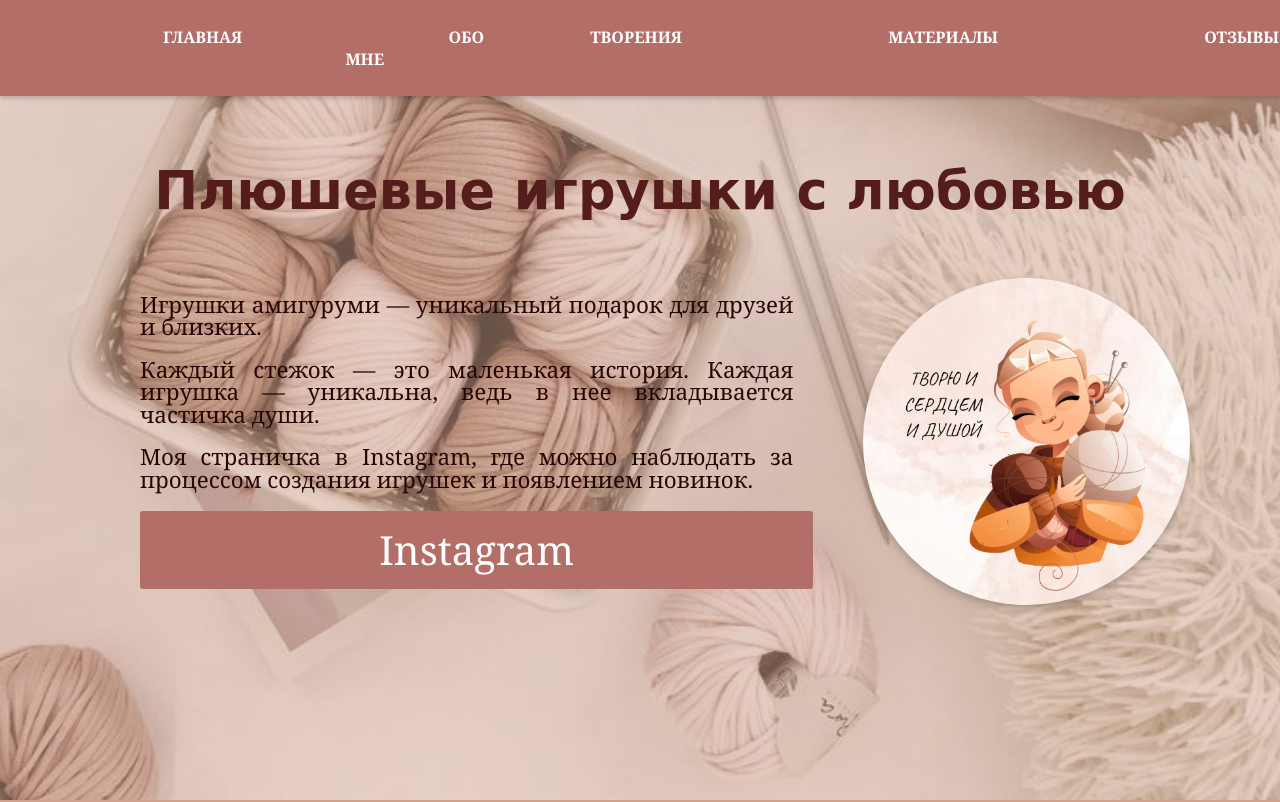
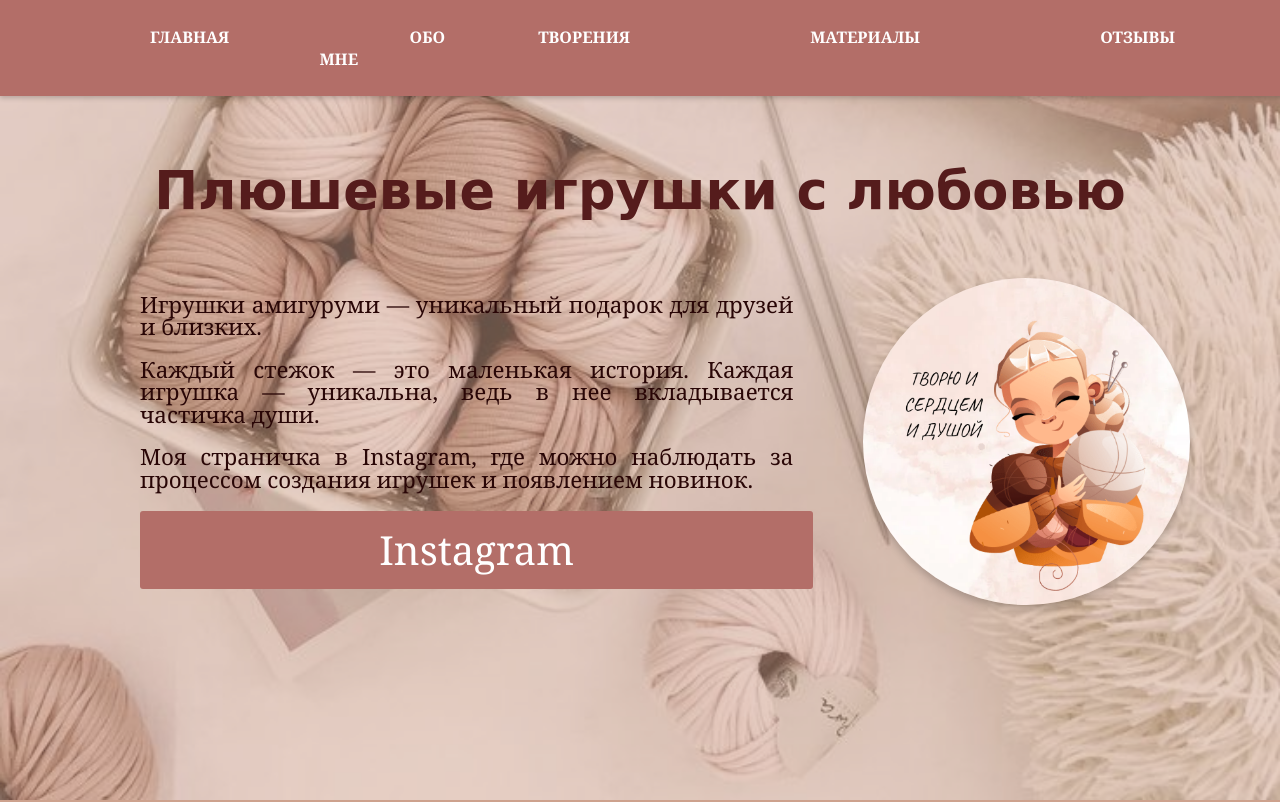
Before and after one commit to Urban-eliz/lab5, a website: page index.html in a window 1280 px wide. Shown: the top 802 px of the page. Drawn offline with Linux system fonts and the light colour scheme.

Commit message:
меню

```diff
--- a/css/style.css
+++ b/css/style.css
@@ -809,7 +809,7 @@ p, a {
     text-decoration: none;
     color: #ffffff;
     font-weight: bold;
-    padding: 27px 103px;
+    padding: 27px 90px;
     transition: all 0.3s ease; /* Эффект плавного изменения */
 }
 
```
